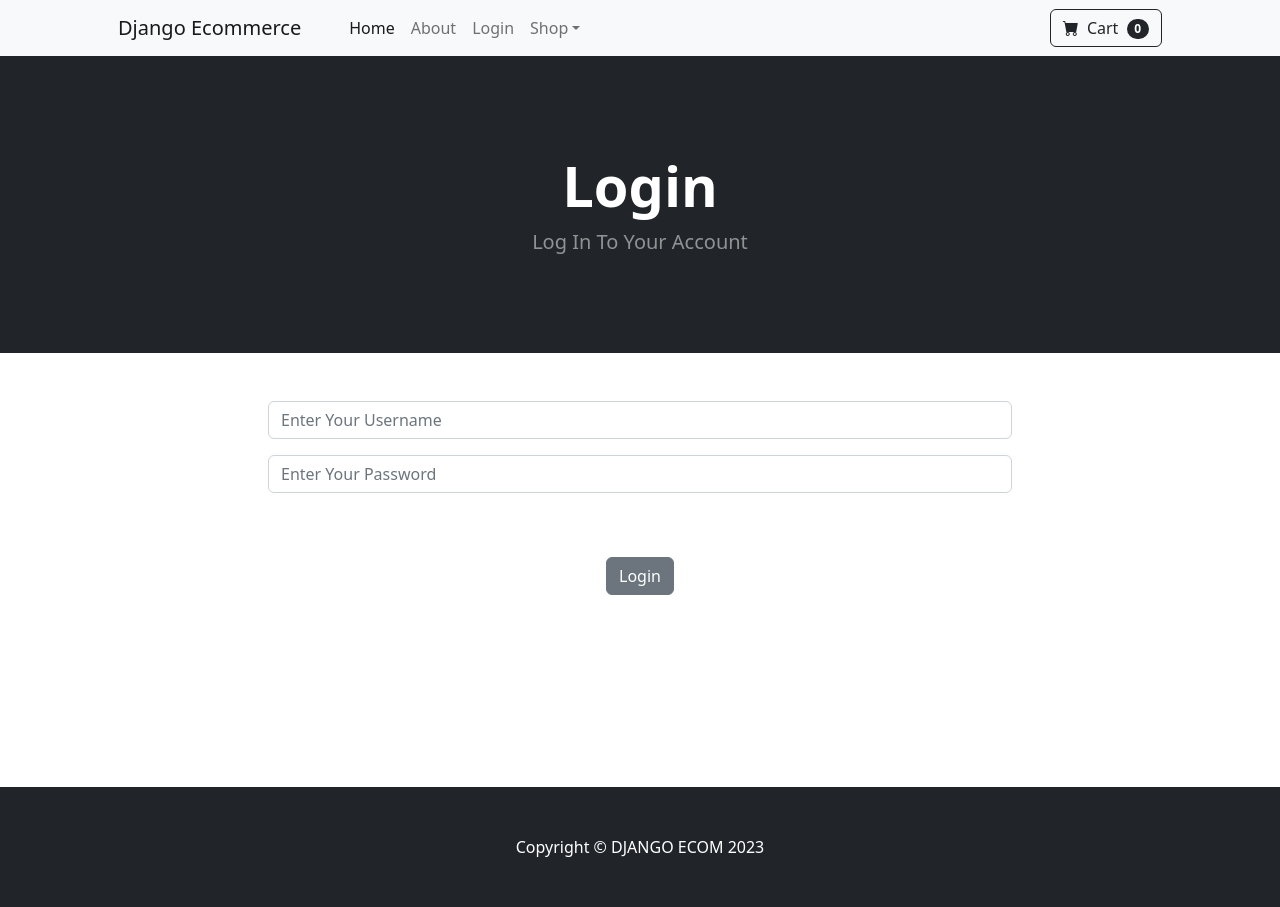
After one commit to abdullah956/dj-pricye, a Django app: page /login/ in a window 1280 px wide. The commit adds this page. Run offline with Django 5.2, Linux system fonts and the light colour scheme; some libraries are stand-ins or nearby versions.

Commit message:
login logout functionality

```diff
--- a/ecom/store/templates/base.html
+++ b/ecom/store/templates/base.html
@@ -25,9 +25,17 @@
     <link href="{% static 'css/styles.css' %}" rel="stylesheet" />
   </head>
   <body>
-    {%include 'navbar.html'%} {% comment %} the stuf that will change is the
-    stuf in between the block content {% endcomment %} {%block content%}
-    {%endblock%}
+    {%include 'navbar.html'%} {% if messages %} {%for message in messages%}
+    <div class="alert alert-warning alert-dismissible fade show" role="alert">
+      {{message}}
+      <button
+        type="button"
+        class="btn-close"
+        data-bs-dismiss="alert"
+        aria-label="Close"
+      ></button>
+    </div>
+    {%endfor%} {%endif%} {%block content%} {%endblock%}
 
     <!-- Footer-->
     <footer class="py-5 bg-dark">
@@ -43,3 +51,5 @@
     <script src="{% static 'js/scripts.js'%}"></script>
   </body>
 </html>
+{% comment %} the stuf that will change is the stuf in between the block content
+{% endcomment %}
--- /dev/null
+++ b/ecom/store/templates/login.html
@@ -0,0 +1,43 @@
+{%extends 'base.html'%}{%block content%}
+<!-- Header-->
+<header class="bg-dark py-5">
+  <div class="container px-4 px-lg-5 my-5">
+    <div class="text-center text-white">
+      <h1 class="display-4 fw-bolder">Login</h1>
+      <p class="lead fw-normal text-white-50 mb-0">Log In To Your Account</p>
+    </div>
+  </div>
+</header>
+<div class="container">
+  <div class="row">
+    <center>
+      <div class="col-md-8">
+        <br /><br />
+        <form method="POST" action="{%url 'login'%}">
+          {%csrf_token%}
+          <div class="mb-3">
+            <input
+              type="text"
+              class="form-control"
+              name="username"
+              placeholder="Enter Your Username"
+            />
+          </div>
+          <div class="mb-3">
+            <input
+              type="password"
+              class="form-control"
+              name="password"
+              placeholder="Enter Your Password"
+            />
+          </div>
+          <br /><br />
+          <button type="submit" class="btn btn-secondary">Login</button>
+        </form>
+        <br /><br />
+        <br /><br /><br /><br /><br /><br />
+      </div>
+    </center>
+  </div>
+</div>
+{%endblock%}
--- a/ecom/store/templates/navbar.html
+++ b/ecom/store/templates/navbar.html
@@ -23,6 +23,15 @@
         <li class="nav-item">
           <a class="nav-link" href="{% url 'about'%}">About</a>
         </li>
+        {%if user.is_authenticated %}
+        <li class="nav-item">
+          <a class="nav-link" href="{% url 'logout'%}">Logout</a>
+        </li>
+        {%else%}
+        <li class="nav-item">
+          <a class="nav-link" href="{% url 'login'%}">Login</a>
+        </li>
+        {%endif%}
         <li class="nav-item dropdown">
           <a
             class="nav-link dropdown-toggle"
--- a/ecom/store/urls.py
+++ b/ecom/store/urls.py
@@ -5,4 +5,7 @@ urlpatterns = [
     #path/from hwere to load that/name of the function
     #jsut like the webp in laravel
     path('about/',views.about,name='about'),
+    # for each page u need template  view and url
+    path('login/',views.login_user,name='login'),
+    path('logout/',views.logout_user,name='logout'),
 ]
--- a/ecom/store/views.py
+++ b/ecom/store/views.py
@@ -1,5 +1,7 @@
-from django.shortcuts import render
+from django.shortcuts import render, redirect
 from .models import Product
+from django.contrib.auth import authenticate,login,logout
+from django.contrib import messages
 def home(request) :
     products = Product.objects.all()
     return render(request,'home.html',{'products':products})
@@ -7,3 +9,21 @@ def home(request) :
     #just like the controllers fucntions in laravel
 def about(request) :
     return render(request,'about.html',{})
+def login_user(request) :
+    if request.method=="POST":
+        username = request.POST["username"]
+        password = request.POST["password"]
+        user = authenticate(request, username=username,password=password)
+        if user :
+            login(request,user)
+            messages.success(request,("You have been Logged in!"))
+            return redirect('home')
+        else:
+            messages.success(request,("Error Try Again!"))
+            return redirect('login')
+    else :
+        return render(request,'login.html',{})
+def logout_user(request) :
+    logout(request)
+    messages.success(request,("You have been Logged out!"))
+    return redirect('home')
```
Also changed, not shown: ecom/db.sqlite3.
